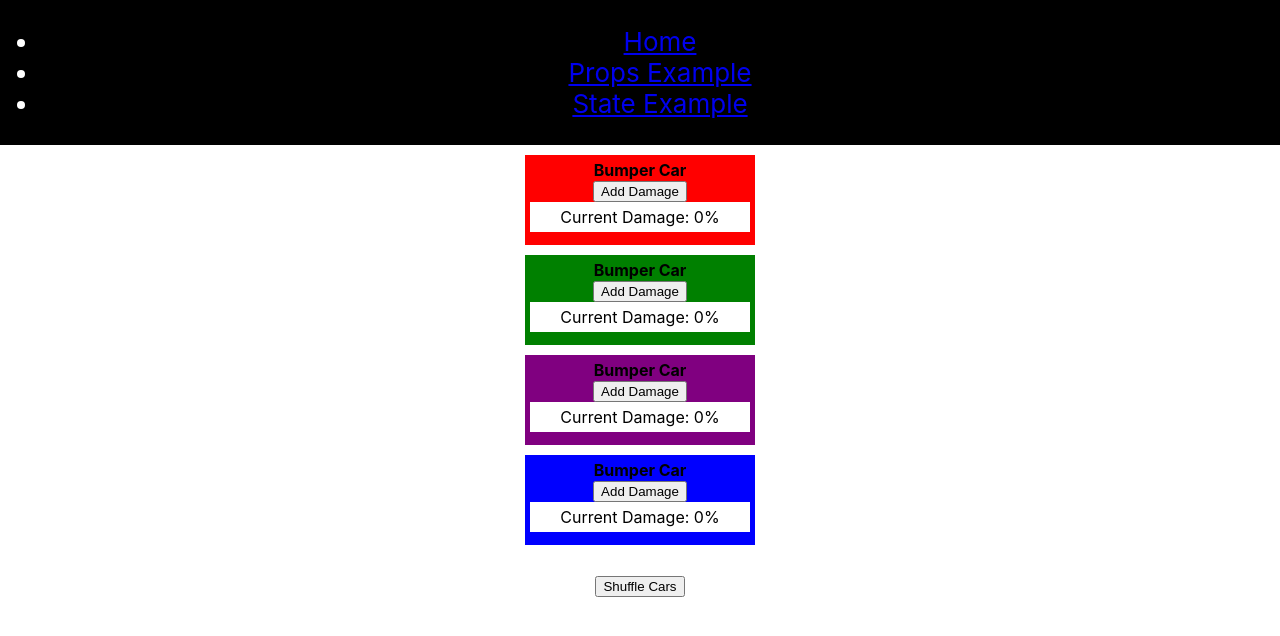
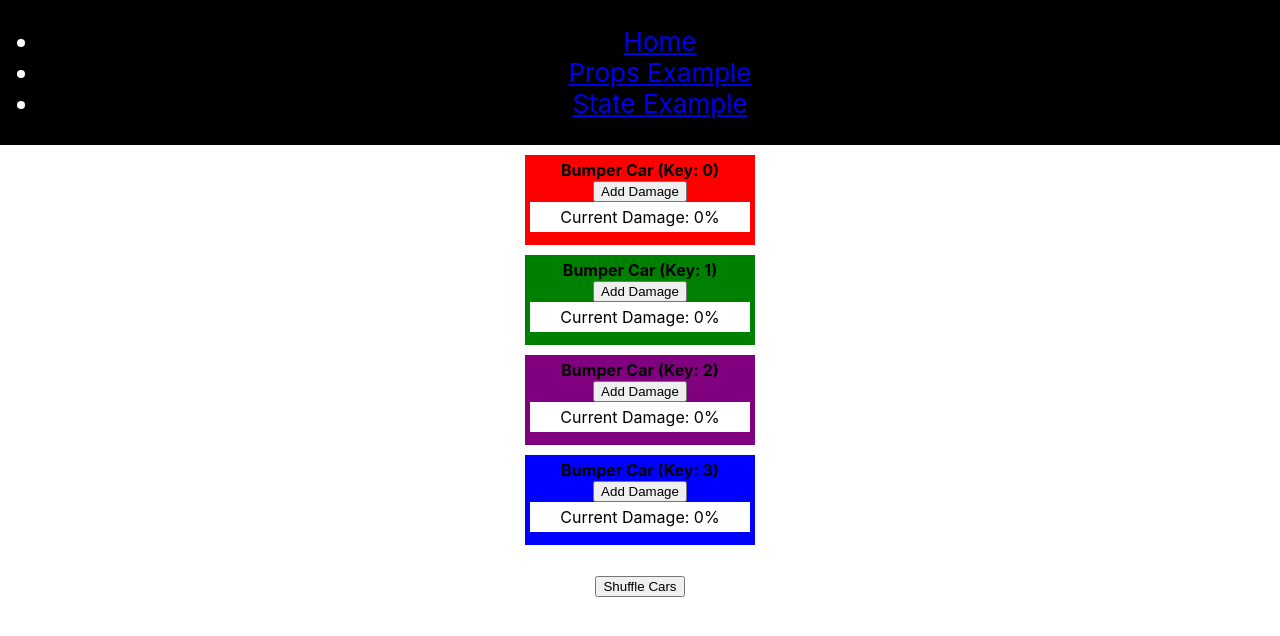
Before and after one commit to salcode/reactjs-mount-render-key, a React (Create React App) app: page /state-page in a window 1280 px wide. Shown: the top 636 px of the page. Built offline with nearby package versions, Linux system fonts and the light colour scheme.

Commit message:
Display key iin StatefulBumperCar component

```diff
--- a/src/components/StatefulBumperCar/index.js
+++ b/src/components/StatefulBumperCar/index.js
@@ -1,12 +1,12 @@
 import { useState } from 'react';
 import Mounted from '../Mounted';
 
-export default function StatefulBumperCar({color}) {
+export default function StatefulBumperCar({color, myKey}) {
   const [damage, setDamage] = useState(0);
   return (
     <div className="bumper-car" style={{backgroundColor: color}}>
       <Mounted />
-      <strong>Bumper Car</strong>
+      <strong>Bumper Car (Key: {myKey})</strong>
       <br />
       <button
         onClick={() => {
```
